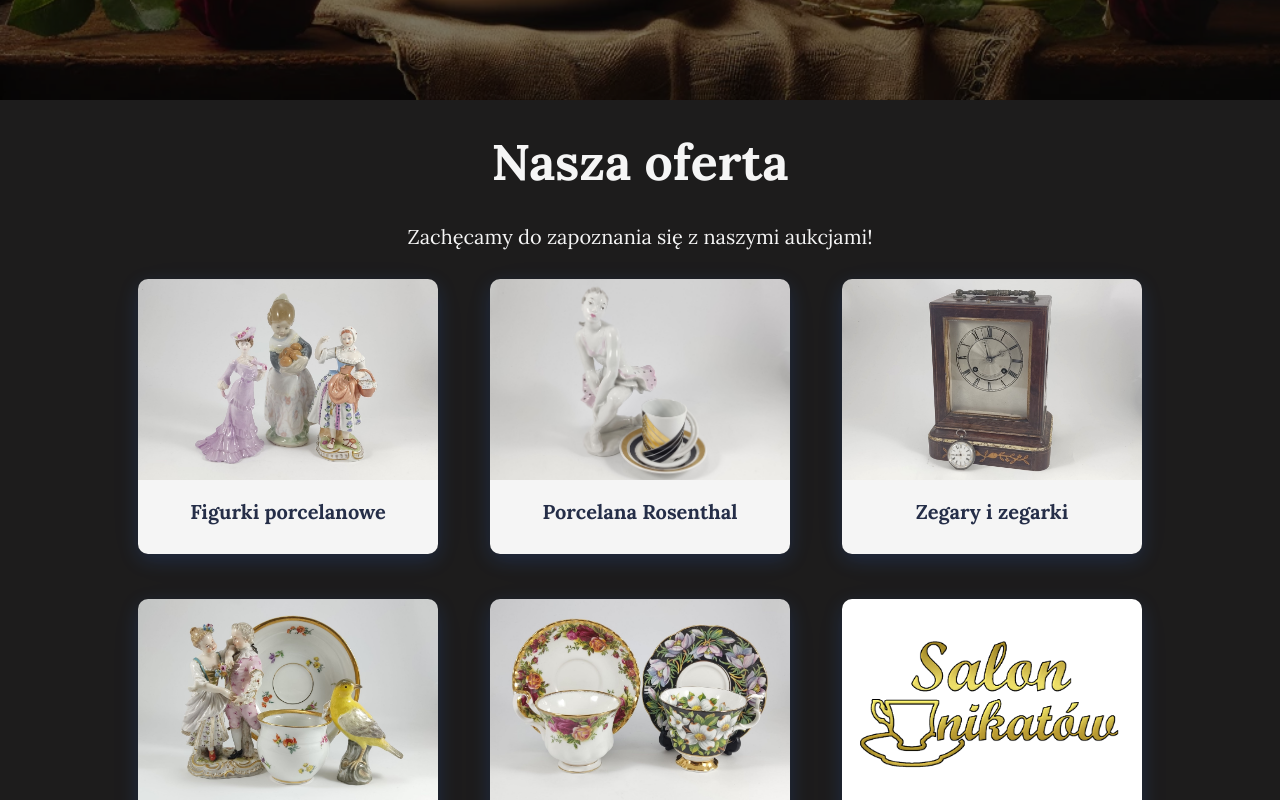
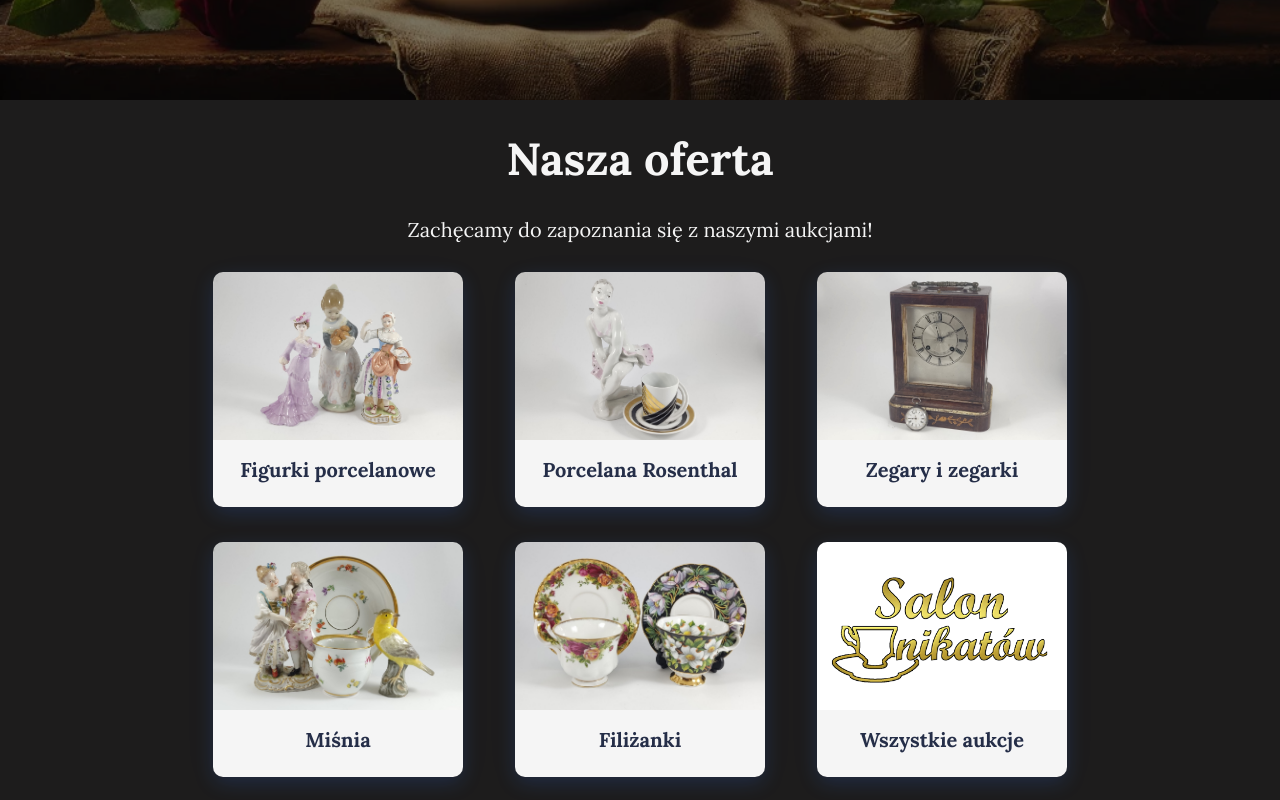
Before and after one commit to jkbednarczyk/subc, a React (Create React App) app: page / in a window 1280 px wide. Shown: the part 780-1580 px from the top of the page. Built offline with nearby package versions, Linux system fonts and the light colour scheme; a web font is replaced by a local one.

Commit message:
SUBC-0035 Make LinkTile smaller

```diff
--- a/src/GlobalStyles.css
+++ b/src/GlobalStyles.css
@@ -45,7 +45,7 @@
  h1 {
   color: var(--text-color);
   font-family: var(--body-font);
-  font-size: 50px;
+  font-size: 45px;
  }
 
  ul {
--- a/src/components/common/linkTile/LinkTile.css
+++ b/src/components/common/linkTile/LinkTile.css
@@ -1,6 +1,6 @@
 .link_tile {
-  width: 300px;
-  height: 300px;
+  width: 250px;
+  height: 250px;
   display: inline flow-root list-item;
   flex: 1;
   margin: 0 1rem;
@@ -47,12 +47,12 @@
 
 .link_tile_info {
   background: var(--text-color);
-  padding: 20px 30px 30px;
+  padding: 20px 27px 27px;
 }
 
 .link_tile_text {
   color: #252e48;
   font-size: var(--text-font-size);
-  line-height: 24px;
+  line-height: 20px;
   text-align: center;
 }
--- a/src/components/home/HomePage.css
+++ b/src/components/home/HomePage.css
@@ -71,7 +71,7 @@
     display: flex;
     flex-direction: column;
     width: 100%;
-    height: 1900px;
+    height: 1550px;
     margin: 0 auto;
     max-width: 1300px;
     color: var(--body-color);
@@ -103,7 +103,7 @@
     }
 
     .introduction {
-        height: 3250px;
+        height: 2950px;
     }
 
     .content h1 {
@@ -127,7 +127,7 @@
 
 @media screen and (min-width: 431px) and (max-width: 1150px) {
     .introduction {
-        height: 1900px;
+        height: 1800px;
     }
 
     .home {
--- a/src/components/home/auctions/OurAuctions.component.tsx
+++ b/src/components/home/auctions/OurAuctions.component.tsx
@@ -2,7 +2,6 @@ import { LinkTile } from "../../common/linkTile/LinkTile.component";
 import "./OurAuctions.css";
 import { EXTERNAL_LINKS } from "../../common/utils/externalLinks";
 import { translate } from "../../../lang/utils/TranslationUtils";
-import { useEffect, useState } from "react";
 import Teacups from "../../../assets/images/teacups.jpg";
 import Meissen from "../../../assets/images/meissen.jpg";
 import Rosenthal from "../../../assets/images/rosenthal.jpg";
```
